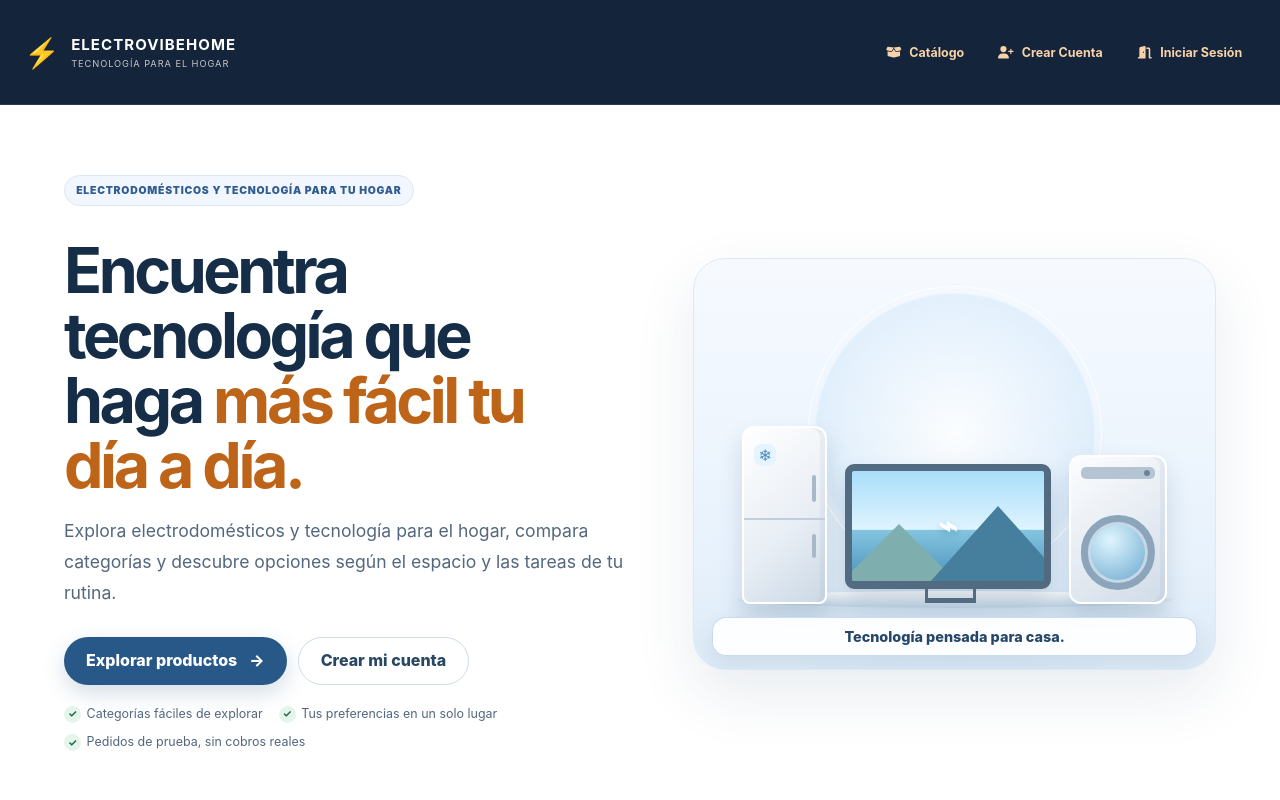
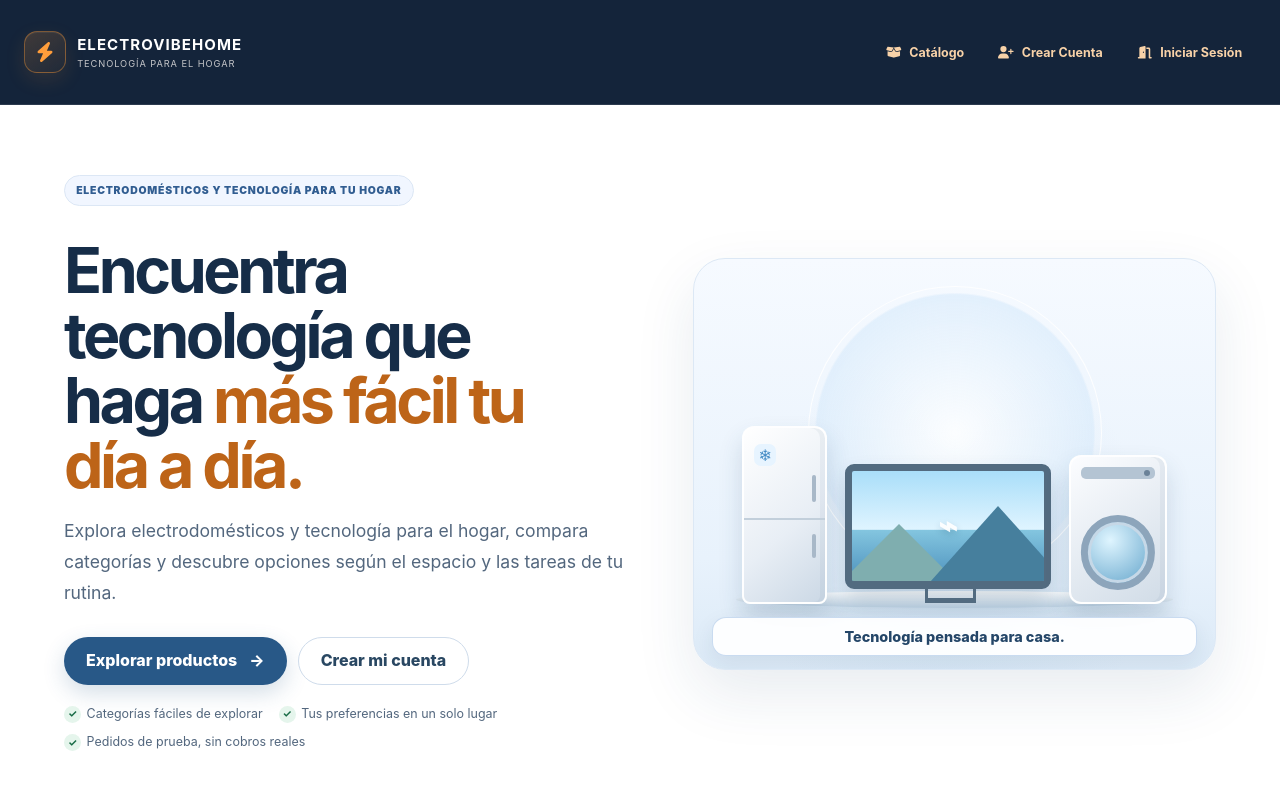
Before and after one commit to sro2005/my-app, a React (Vite) app: page / in a window 1280 px wide. Shown: the top 800 px of the page. Built offline with nearby package versions, Linux system fonts and the light colour scheme.

Commit message:
Replace emoji with aligned vector lightning mark

```diff
--- a/src/components/Header.jsx
+++ b/src/components/Header.jsx
@@ -11,9 +11,11 @@ import {
   faClipboardList,
   faUserPlus,
   faDoorOpen,
-  faLock
+  faLock,
+  faBolt
 } from '@fortawesome/free-solid-svg-icons';
 import { AuthContext } from '../contexts/AuthContext';
+import './Header.css';
 
 const navLink = (to, icon, label) => (
   <li key={to}>
@@ -51,7 +53,7 @@ const Header = () => {
     <header className="evh-site-header">
       <div className="evh-header-inner">
         <Link className="evh-site-brand" to={user ? '/home-page' : '/'} aria-label="ElectroVibeHome, ir al inicio">
-          <span className="evh-site-brand-mark" aria-hidden="true">⚡</span>
+          <span className="evh-site-brand-mark" aria-hidden="true"><FontAwesomeIcon icon={faBolt} /></span>
           <span className="evh-site-brand-copy">
             <strong>ELECTROVIBEHOME</strong>
             <small>TECNOLOGÍA PARA EL HOGAR</small>
```
